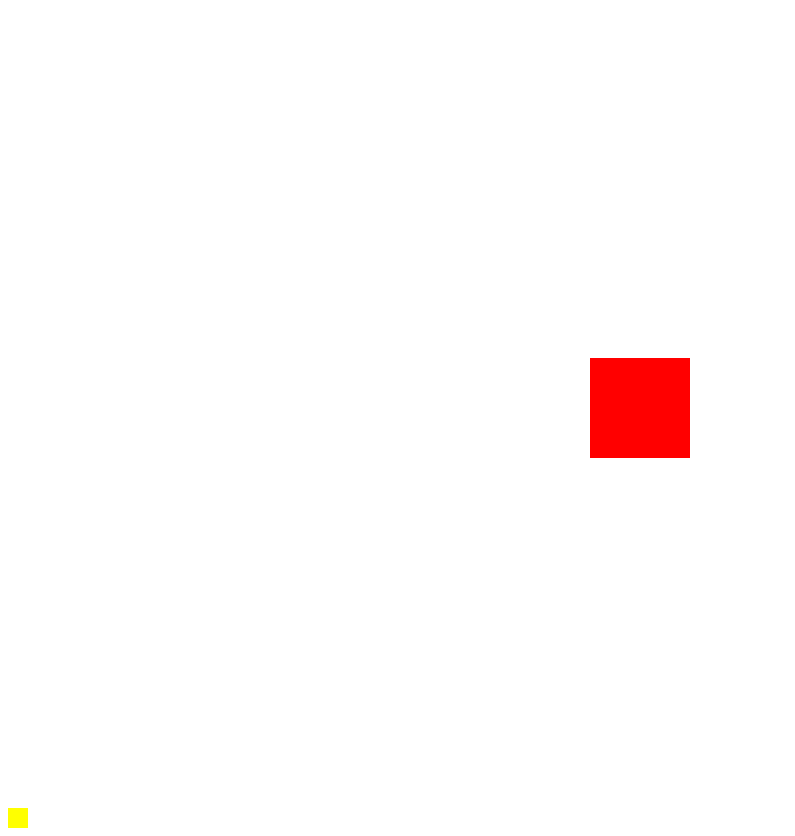
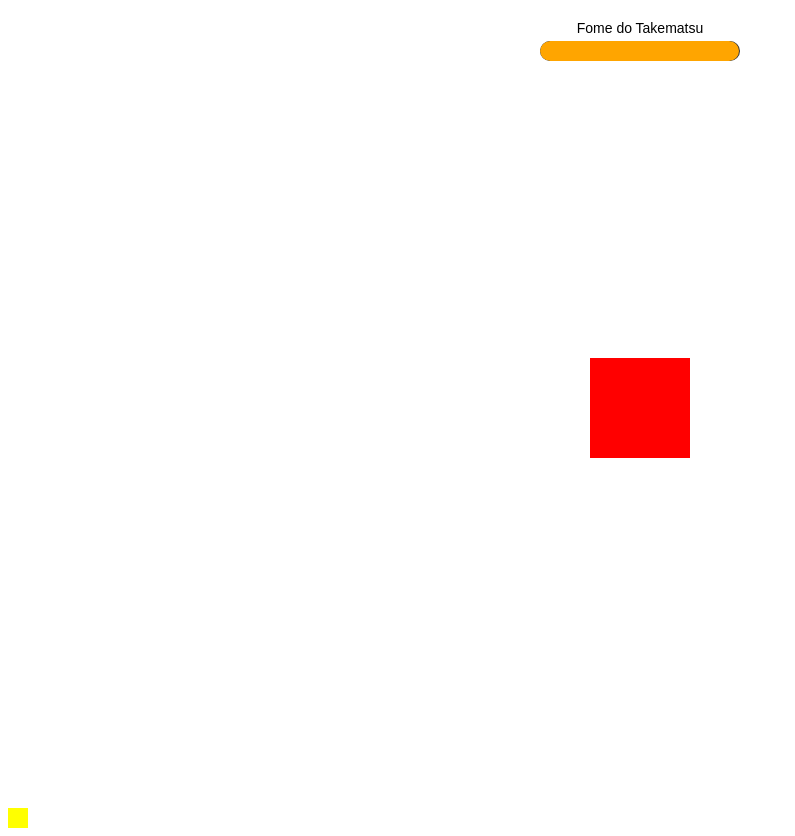
Before and after one commit to iago511/takematsu-answers, a plain HTML site: page index.html in a window 1280 px wide. Shown: the whole page, without its empty margins (0-795 px from the left). Drawn offline with Linux system fonts and the light colour scheme.

Commit message:
Adicionando função recorrente que vai diminuir fome e comida que aumenta essa barra

```diff
--- a/index.html
+++ b/index.html
@@ -32,6 +32,35 @@
         align-items: center;
         justify-content: center;
     }
+    #barra-fome-container {
+        position: fixed;
+        top: 20px;
+        left: 50%;
+        transform: translateX(-50%);
+        display: flex;
+        flex-direction: column;
+        align-items: center;
+        gap: 5px;
+    }
+    #barra-fome-container span {
+        color: white;
+        font-family: sans-serif;
+        font-size: 14px;
+    }
+    #barra-fome-fundo {
+        width: 200px;
+        height: 20px;
+        background-color: #333;
+        border-radius: 10px;
+        overflow: hidden;
+    }
+    #barra-fome {
+        height: 100%;
+        width: 100%;
+        background-color: orange;
+        border-radius: 10px;
+        transition: width 0.3s ease, background-color 0.3s ease;
+    }
 
     @keyframes flutuando-animacao {
         0% {
@@ -47,12 +76,19 @@
 </style>
 <body>
 
+
+
     <main>
         <div class="zona-destino" id="takematsu">
         </div>
     </main>
 
-
+    <div id="barra-fome-container">
+        <span style="color: black;" >Fome do Takematsu</span>
+        <div id="barra-fome-fundo">
+            <div id="barra-fome"></div>
+        </div>
+    </div>
 
     <div id="comida" draggable="true"><div class="bloco"></div></div>
 </body>
--- a/script.js
+++ b/script.js
@@ -1,10 +1,27 @@
 const takematsu = document.getElementById("takematsu")
 const comida = document.getElementById("comida")
+const barraFome = document.getElementById("barra-fome")
 
 const sleep = (ms) => new Promise(resolve => setTimeout(resolve, ms));
 
 let estaEstapeando = false;
+let fome = 100;
 
+function atualizarBarra() {
+    barraFome.style.width = fome + "%";
+    if (fome > 60) {
+        barraFome.style.backgroundColor = "orange";
+    } else if (fome > 30) {
+        barraFome.style.backgroundColor = "#e0a000";
+    } else {
+        barraFome.style.backgroundColor = "red";
+    }
+}
+
+setInterval(() => {
+    fome = Math.max(0, fome - 1);
+    atualizarBarra();
+}, 5000);
 
 comida.addEventListener('dragstart', (evento) => {
     evento.dataTransfer.setData('text/plain', evento.target.id);
@@ -18,6 +35,8 @@ takematsu.addEventListener('drop', (evento) => {
     evento.preventDefault();
     const idElemento = evento.dataTransfer.getData('text/plain');
     console.log(`O Takematsu comeu o elemento: ${idElemento}`);
+    fome = Math.min(100, fome + 25);
+    atualizarBarra();
 });
 
 async function estapear(){
```
